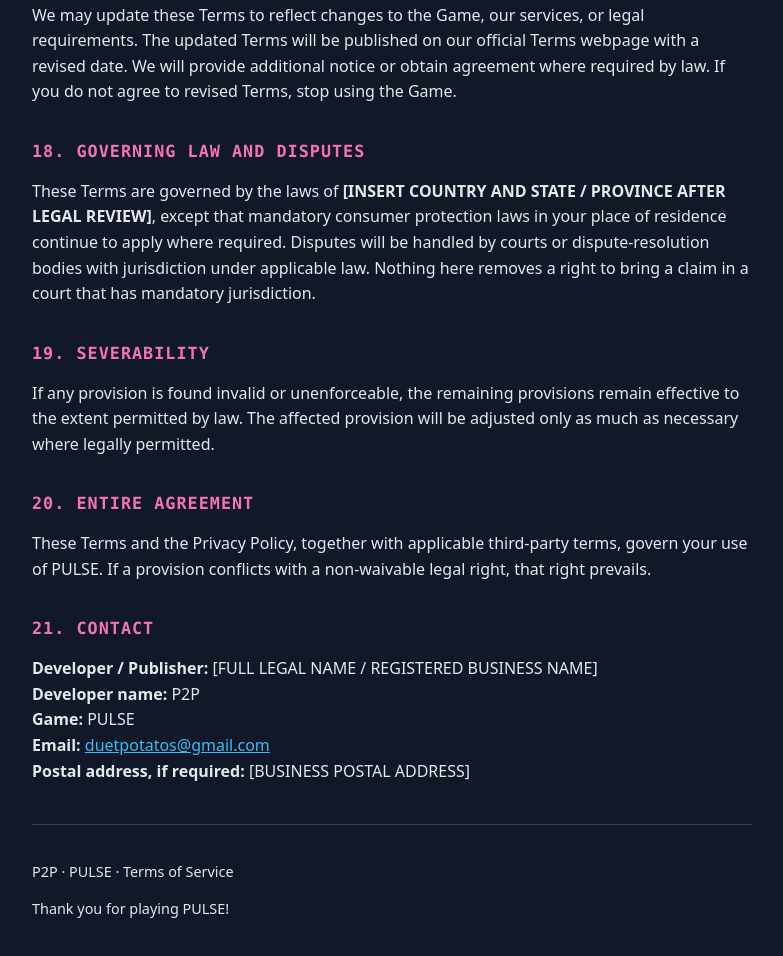
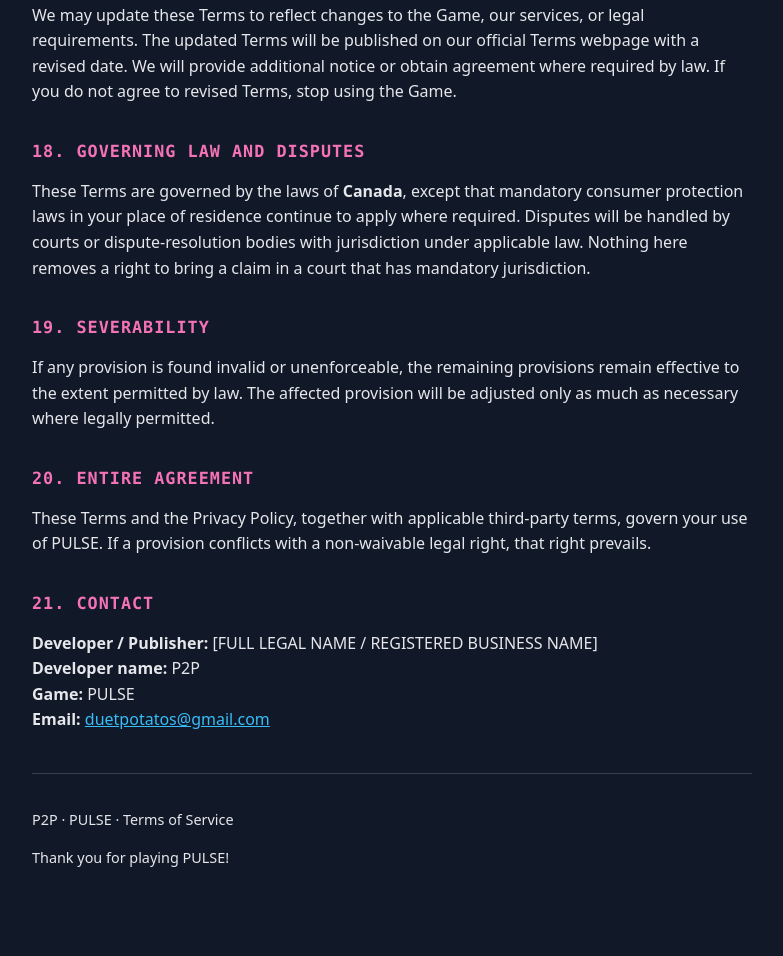
Before and after one commit to P2P-lab/Terms-Conditions, a plain HTML site: page index.html in a window 1280 px wide. Shown: the part 4779-5735 px from the top of the page, without its empty margins (248-1031 px from the left). Drawn offline with Linux system fonts and the light colour scheme.

Commit message:
Update index.html

```diff
--- a/index.html
+++ b/index.html
@@ -90,7 +90,7 @@
 
 <h2>12. Privacy</h2>
 <p>Your use of PULSE is also subject to our Privacy Policy, which explains the information processed by the Game and its service providers and the privacy choices available to you.</p>
-<p><strong>Privacy Policy:</strong> <a href="[INSERT_PUBLIC_PRIVACY_POLICY_URL]">Read the PULSE Privacy Policy</a></p>
+<p><strong>Privacy Policy:</strong> <a href="https://p2p-lab.github.io/pulse-privacy/">Read the PULSE Privacy Policy</a></p>
 <p>The Privacy Policy is a transparency notice. Where applicable law requires consent for optional data processing, that consent is requested separately through the Game's privacy controls or a relevant consent-management interface. Agreeing to these Terms does not itself grant consent to optional analytics or personalized advertising.</p>
 
 <h2>13. Suspension and Termination</h2>
@@ -112,7 +112,7 @@
 <p>We may update these Terms to reflect changes to the Game, our services, or legal requirements. The updated Terms will be published on our official Terms webpage with a revised date. We will provide additional notice or obtain agreement where required by law. If you do not agree to revised Terms, stop using the Game.</p>
 
 <h2>18. Governing Law and Disputes</h2>
-<p>These Terms are governed by the laws of <strong>[INSERT COUNTRY AND STATE / PROVINCE AFTER LEGAL REVIEW]</strong>, except that mandatory consumer protection laws in your place of residence continue to apply where required. Disputes will be handled by courts or dispute-resolution bodies with jurisdiction under applicable law. Nothing here removes a right to bring a claim in a court that has mandatory jurisdiction.</p>
+<p>These Terms are governed by the laws of <strong>Canada</strong>, except that mandatory consumer protection laws in your place of residence continue to apply where required. Disputes will be handled by courts or dispute-resolution bodies with jurisdiction under applicable law. Nothing here removes a right to bring a claim in a court that has mandatory jurisdiction.</p>
 
 <h2>19. Severability</h2>
 <p>If any provision is found invalid or unenforceable, the remaining provisions remain effective to the extent permitted by law. The affected provision will be adjusted only as much as necessary where legally permitted.</p>
@@ -125,7 +125,6 @@
 <strong>Developer name:</strong> P2P<br>
 <strong>Game:</strong> PULSE<br>
 <strong>Email:</strong> <a href="mailto:duetpotatos@gmail.com">duetpotatos@gmail.com</a><br>
-<strong>Postal address, if required:</strong> [BUSINESS POSTAL ADDRESS]</p>
 
 <div class="footer">
   <p>P2P · PULSE · Terms of Service</p>
```
